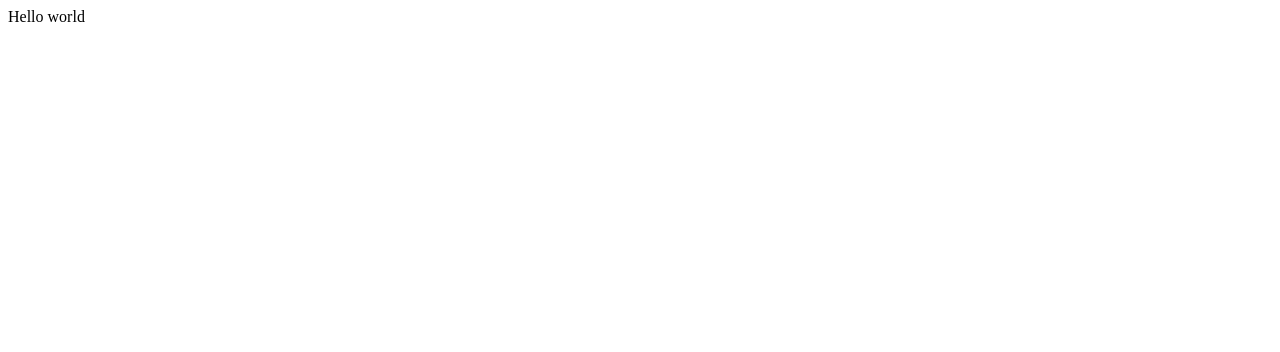
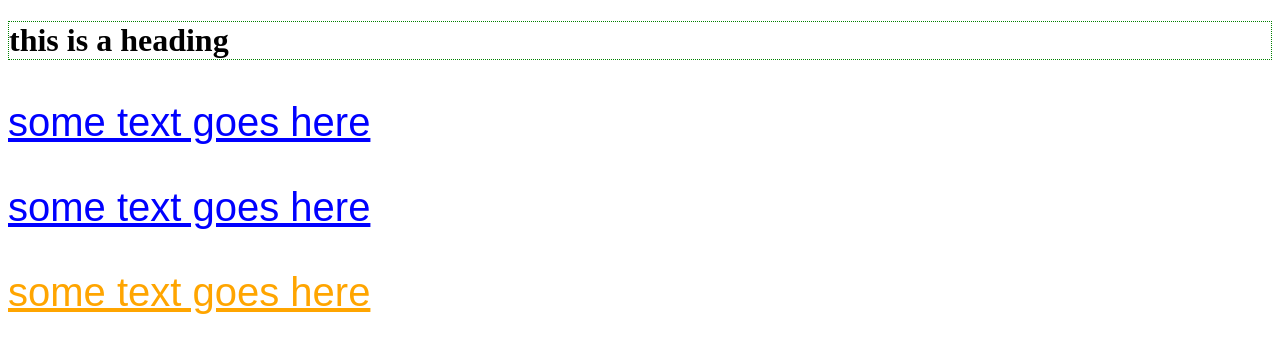
Before and after one commit to ashleylee07/choose-your-own-adventure, a plain HTML site: page index.html in a window 1280 px wide. Drawn offline with Linux system fonts and the light colour scheme.

Commit message:
chooseyourownadv

```diff
--- a/index.html
+++ b/index.html
@@ -4,8 +4,51 @@
     <meta charset="UTF-8">
     <meta name="viewport" content="width=device-width, initial-scale=1.0">
     <title>ashleylee</title>
+
+    <style>
+        h1 {
+            border: 1px dotted green;
+        }
+        p {
+            color: red;
+            font-family: sans-serif;
+            font-size: 40px;
+            text-decoration: underline;
+        }
+        .apple1 {
+            color: blue;
+            transition: 2s;
+        }
+        .apple1:hover{
+            color: green;
+            font-size: 30px;
+        }
+        .apple2{
+
+            color: orange;
+
+        }
+
+
+    </style>
+
 </head>
 <body>
-    Hello world
+    <h1>
+        this is a heading
+    </h1>
+    <p class=" apple1">
+        some text goes here
+    </p>
+
+    <p class=" apple1">
+        some text goes here
+    </p>
+
+    <p class=" apple2">
+        some text goes here
+    </p>
+
 </body>
+
 </html>
```
Also changed, not shown: monkey.html (added, +16 -0 lines), page2.html (added, +11 -0 lines), assets/download.jpeg (added), 1 other file.
